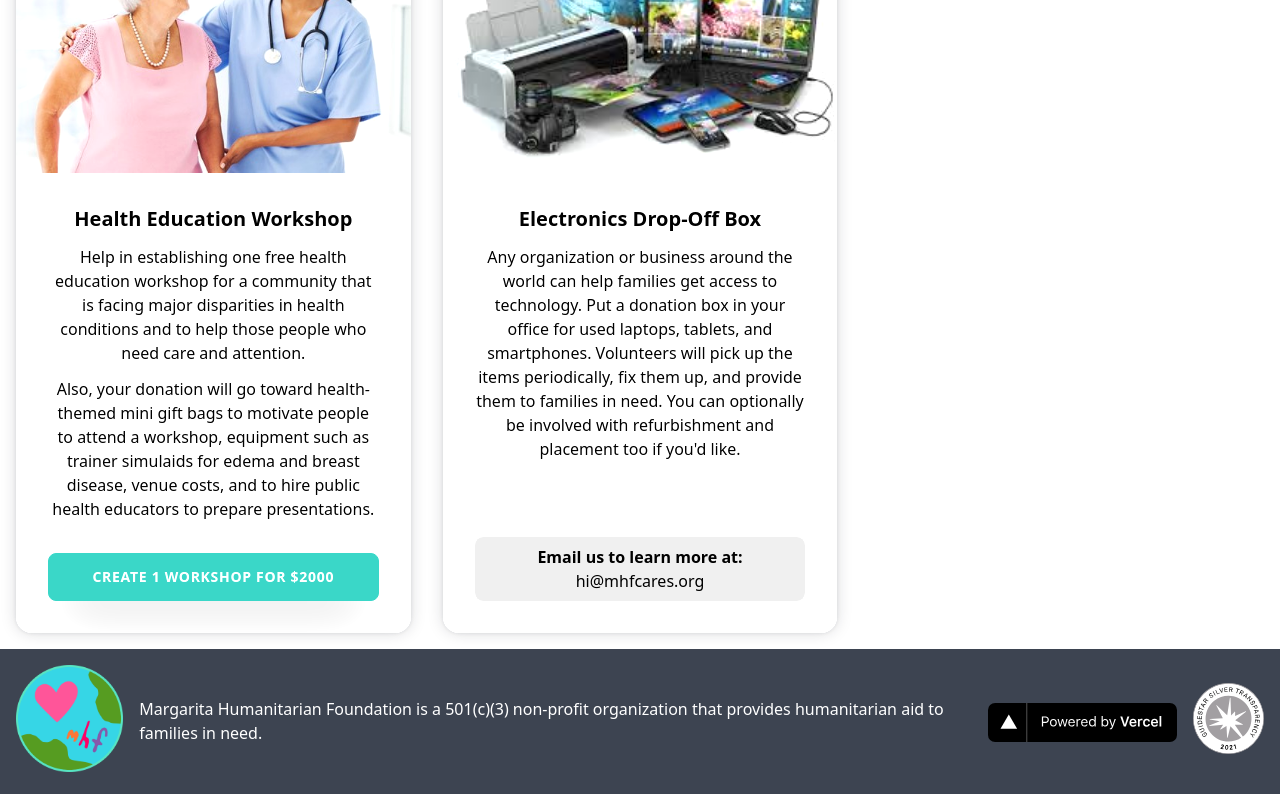
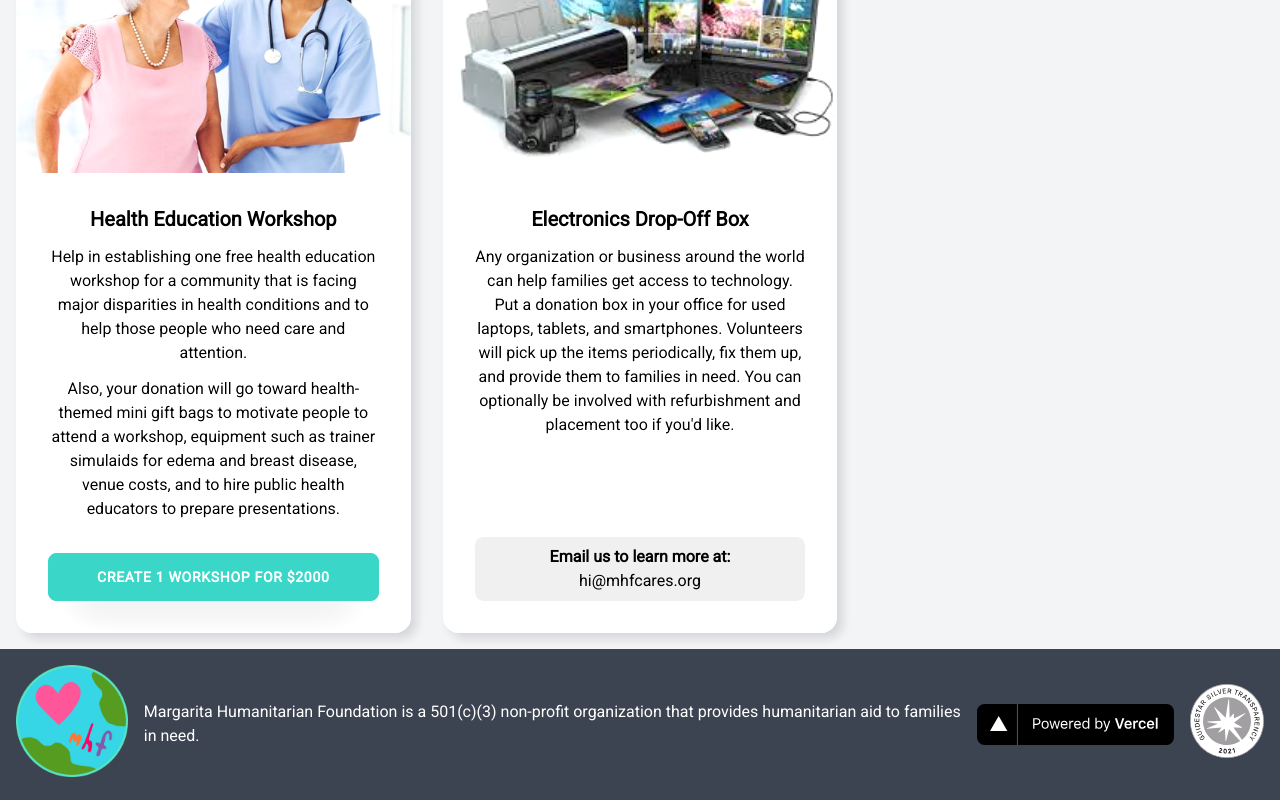
Before and after one commit to margaritahumanitarian/helpafamily, a Next.js app: page / in a window 1280 px wide. Shown: the part 2504-3304 px from the top of the page. Built offline with nearby package versions, Linux system fonts and the light colour scheme.

Commit message:
A myriad of small changes: - Added Roboto font as sans replacement - Changed light theme layout bg to gray-100 - Adjusted box-shadow on cards to have a top left light source look

```diff
--- a/components/Card.js
+++ b/components/Card.js
@@ -7,7 +7,7 @@ import { useContextTheme } from 'components/ThemeContext';
 function Card({ backgroundImageSource, backgroundImageAltText, children }) {
   const { cardsBackgroundColor, textColor } = useContextTheme();
   return (
-    <div className="card filter brightness-105 shadow-xl card-shadow">
+    <div className="card filter brightness-105 card-shadow">
       {backgroundImageSource && (
         <figure>
           <Image
@@ -27,8 +27,8 @@ function Card({ backgroundImageSource, backgroundImageAltText, children }) {
       </div>
       <style jsx>{`
         .card-shadow {
-          box-shadow: rgba(14, 30, 37, 0.1) 0px 0px 4px 0px,
-            rgba(14, 30, 37, 0.15) 0px 0px 16px 0px;
+          box-shadow: rgba(14, 30, 37, 0.061) 6px 6px 12px 0px,
+            rgba(14, 30, 37, 0.075) 6px 6px 10px 0px;
         }
       `}</style>
     </div>
--- a/components/ThemeContext.js
+++ b/components/ThemeContext.js
@@ -4,7 +4,7 @@ export const ThemeContext = React.createContext();
 
 export const ThemeProvider = ({ children }) => {
   const [theme, setTheme] = useState('light');
-  const [backgroundColor, setBackgroundColor] = useState('bg-white');
+  const [backgroundColor, setBackgroundColor] = useState('bg-gray-100');
   const [textColor, setTextColor] = useState('black');
   const [cardsBackgroundColor, setCardsBackgroundColor] = useState('bg-white');
 
@@ -21,7 +21,7 @@ export const ThemeProvider = ({ children }) => {
   const setThemeColor = (color) => {
     if (color === 'light') {
       setTheme('light');
-      setBackgroundColor('bg-white');
+      setBackgroundColor('bg-gray-100');
       setCardsBackgroundColor('bg-white');
       setTextColor('black');
     }
--- a/pages/_document.js
+++ b/pages/_document.js
@@ -60,9 +60,15 @@ class MyDocument extends Document {
           <meta content="#100030" name="theme-color" />
 
           {/* Roboto Font */}
-          {/* <link href="https://fonts.gstatic.com" rel="preconnect" />
+          <link href="https://fonts.gstatic.com" rel="preconnect" />
           <link
-            href="https://fonts.googleapis.com/css2?family=Roboto:wght@500&display=swap"
+            href="https://fonts.googleapis.com/css2?family=Roboto:wght@400&display=swap"
+            rel="stylesheet"
+          />
+          {/* <link href="https://fonts.googleapis.com" rel="preconnect" />
+          <link crossOrigin href="https://fonts.gstatic.com" rel="preconnect" />
+          <link
+            href="https://fonts.googleapis.com/css2?family=Lato:wght@300&family=Source+Sans+Pro:wght@300&display=swap"
             rel="stylesheet"
           /> */}
         </Head>
--- a/tailwind.config.js
+++ b/tailwind.config.js
@@ -1,4 +1,4 @@
-// const { fontFamily } = require('tailwindcss/defaultTheme');
+const { fontFamily } = require('tailwindcss/defaultTheme');
 
 module.exports = {
   mode: 'jit',
@@ -31,10 +31,10 @@ module.exports = {
       gridAutoRows: {
         card: 'min-content 1fr min-content',
       },
-      // fontFamily: {
-      //   ...fontFamily,
-      //   mono: ['Roboto', 'ui-sans-serif', 'system-ui'],
-      // },
+      fontFamily: {
+        ...fontFamily,
+        sans: ['Roboto', 'ui-sans-serif', 'system-ui'],
+      },
     },
   },
   variants: {
```
